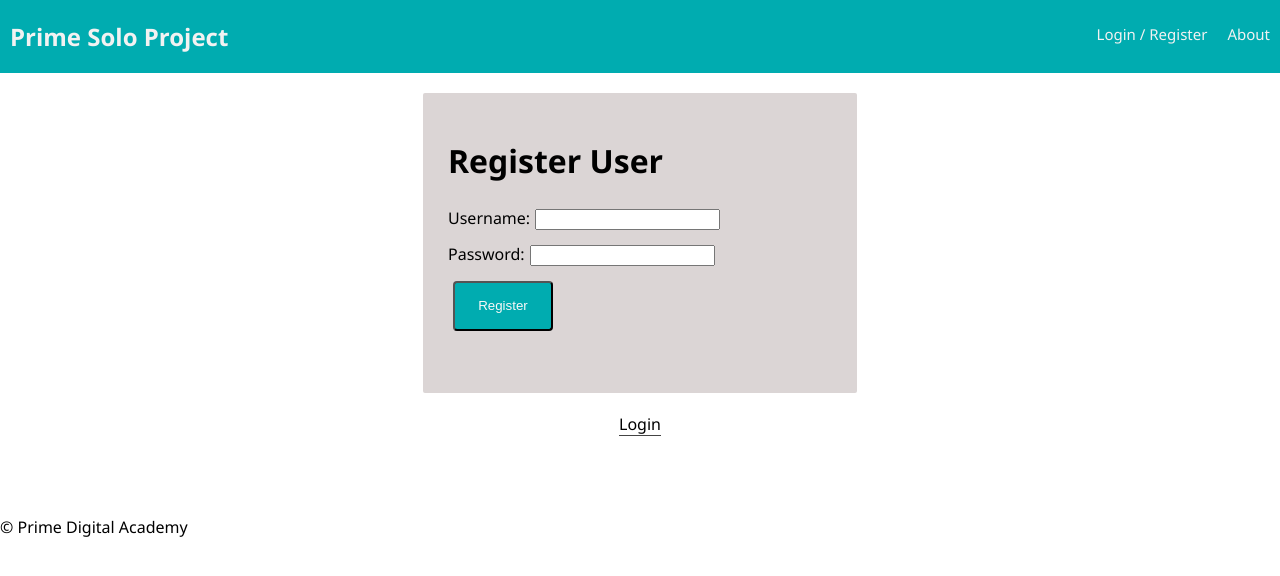
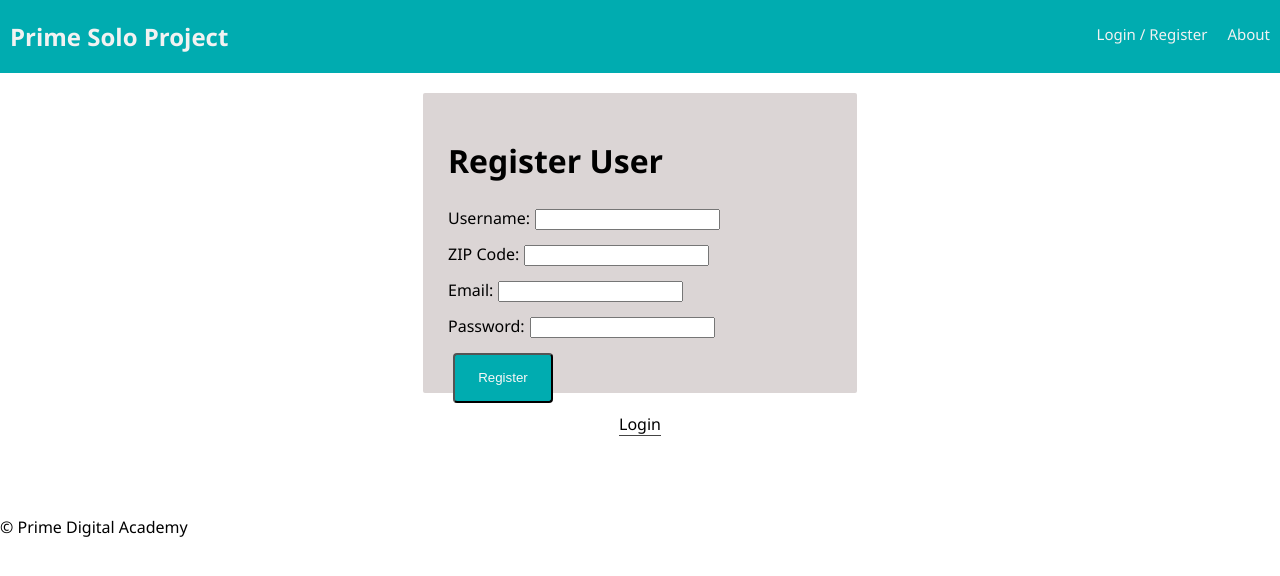
Before and after one commit to morgancostigan/prime-solo-project-master, a React (Create React App) app: page /#/home in a window 1280 px wide. Both pictures are taken after a click on the button "Register". Shown: the top 576 px of the page. Built offline with nearby package versions, Linux system fonts and the light colour scheme; no server answers.

Commit message:
registration for standard users working.  login working.

```diff
--- a/src/components/RegisterPage/RegisterPage.js
+++ b/src/components/RegisterPage/RegisterPage.js
@@ -4,18 +4,30 @@ import {connect} from 'react-redux';
 class RegisterPage extends Component {
   state = {
     username: '',
+    userzip: '',
+    avatar_id: 1,
+    email: '',
     password: '',
+    isBrewer: false,
+    isAdmin: false,
   };
 
   registerUser = (event) => {
     event.preventDefault();
 
-    if (this.state.username && this.state.password) {
+    if (this.state.username && this.state.userzip && this.state.email && this.state.password) {
+    // if (this.state.username && this.state.email && this.state.password) {
+
       this.props.dispatch({
-        type: 'REGISTER',
+        type: 'REGISTER_STANDARD_USER',
         payload: {
           username: this.state.username,
+          userzip: this.state.userzip,
+          avatar_id: this.state.avatar_id,
+          email: this.state.email,
           password: this.state.password,
+          isBrewer: this.state.isBrewer,
+          isAdmin: this.state.isAdmin
         },
       });
     } else {
@@ -50,6 +62,28 @@ class RegisterPage extends Component {
                 name="username"
                 value={this.state.username}
                 onChange={this.handleInputChangeFor('username')}
+              />
+            </label>
+          </div>
+          <div>
+            <label htmlFor="userzip">
+              ZIP Code:
+              <input
+                type="number"
+                name="userzip"
+                value={this.state.userzip}
+                onChange={this.handleInputChangeFor('userzip')}
+              />
+            </label>
+          </div>
+          <div>
+            <label htmlFor="email">
+              Email:
+              <input
+                type="text"
+                name="email"
+                value={this.state.email}
+                onChange={this.handleInputChangeFor('email')}
               />
             </label>
           </div>
--- a/src/redux/reducers/errorsReducer.js
+++ b/src/redux/reducers/errorsReducer.js
@@ -24,7 +24,7 @@ const registrationMessage = (state = '', action) => {
     case 'CLEAR_REGISTRATION_ERROR':
       return '';
     case 'REGISTRATION_INPUT_ERROR':
-      return 'Choose a username and password!';
+      return 'Please fill all fields';
     case 'REGISTRATION_FAILED':
       return 'Oops! That didn\'t work. The username might already be taken. Try again!';
     default:
--- a/src/redux/sagas/registrationSaga.js
+++ b/src/redux/sagas/registrationSaga.js
@@ -23,7 +23,7 @@ function* registerUser(action) {
 }
 
 function* registrationSaga() {
-  yield takeLatest('REGISTER', registerUser);
+  yield takeLatest('REGISTER_STANDARD_USER', registerUser);
 }
 
 export default registrationSaga;
```
Also changed, not shown: 2 other files (tests, documents, lock files or other folders).
